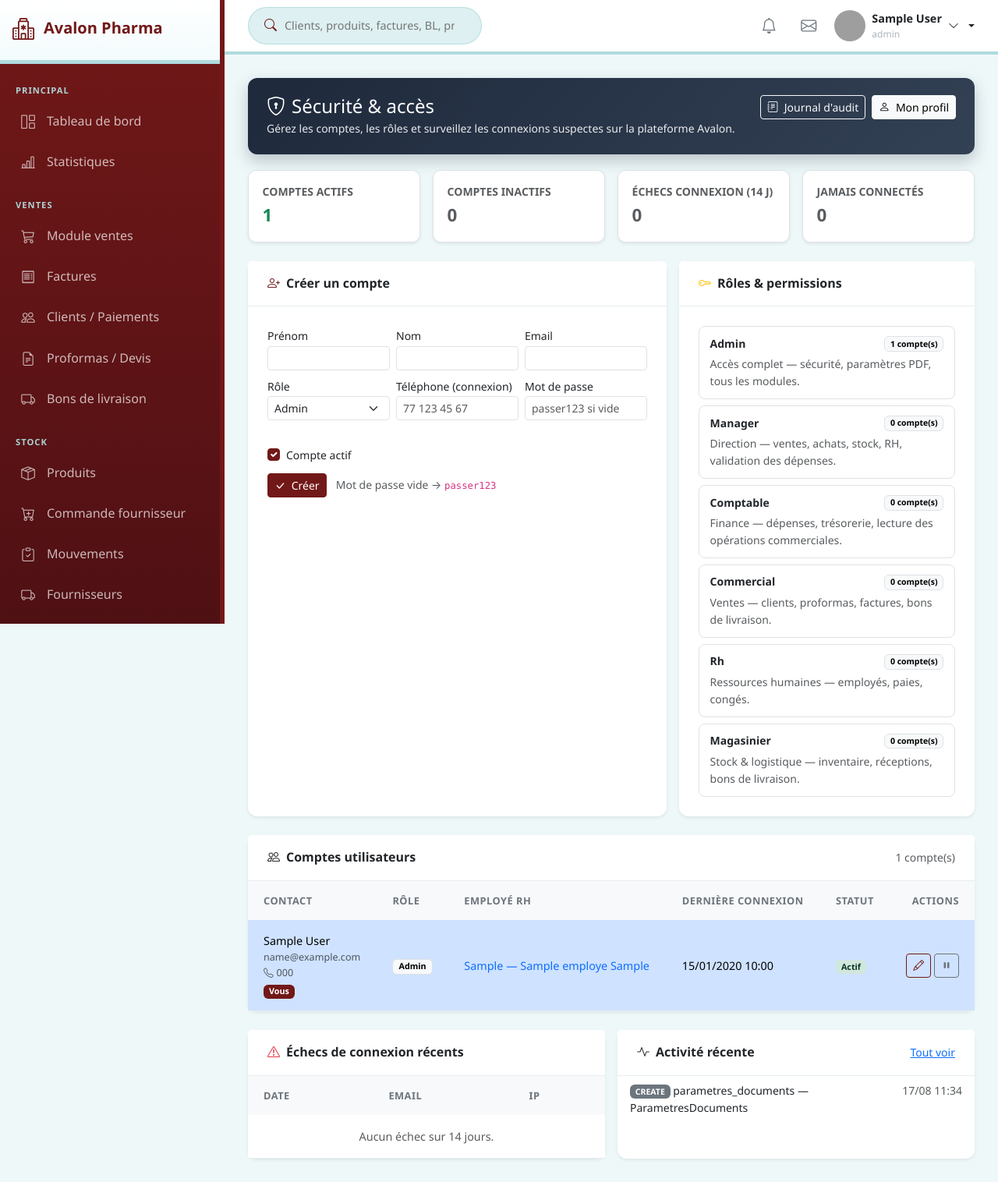
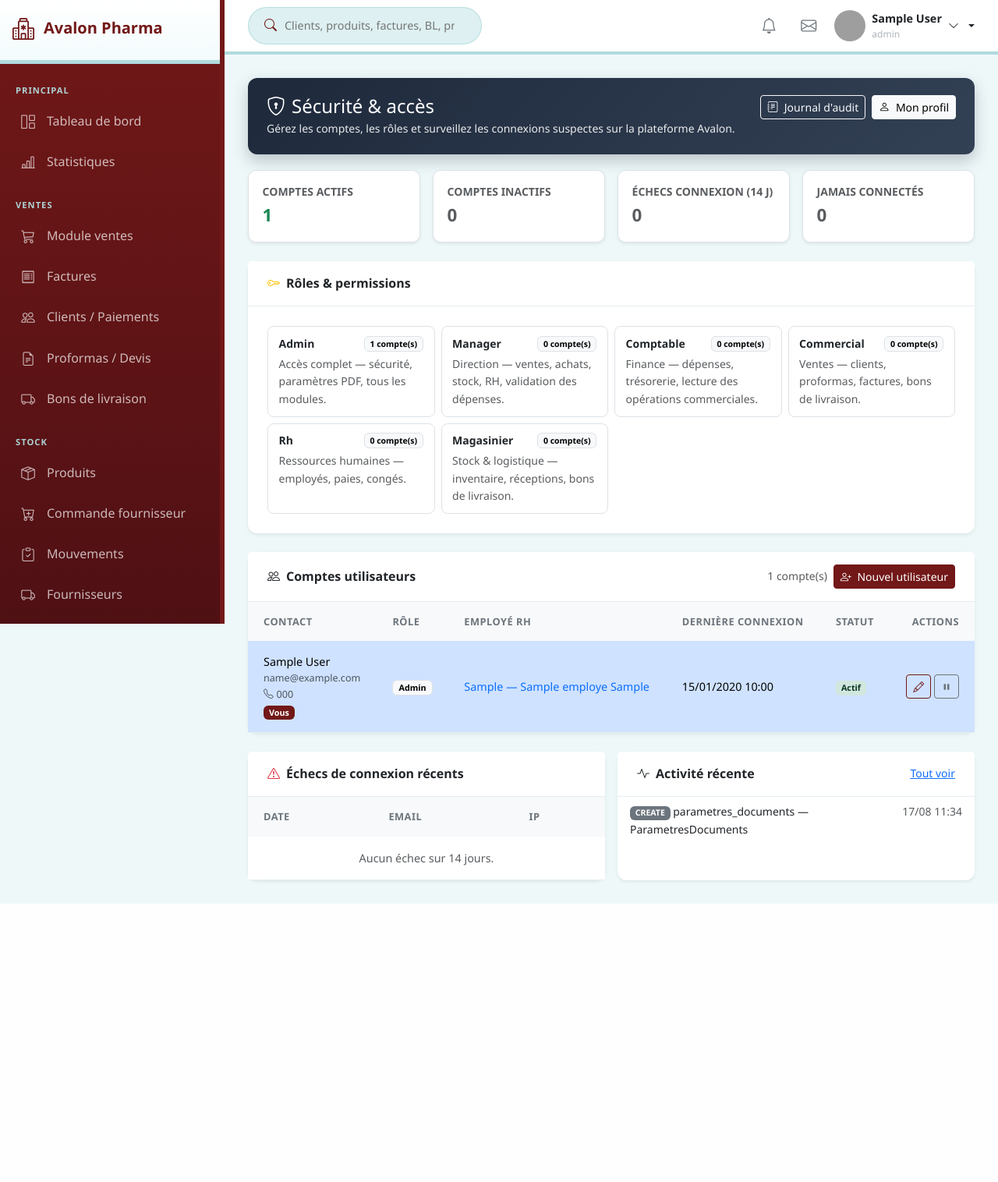
Before and after one commit to amadyfsy/AvalonPharmaInterne, a Flask app: page /securite/utilisateurs in a window 1280 px wide. Shown: the whole page at 78% size. After the commit the page ends 1159 px from the top, so only its background shows below. Run offline with Flask 3, Linux system fonts and the light colour scheme; a user stored in the database is signed in; tables that the repository leaves empty hold one stand-in row (values such as "Sample post"); grey boxes are pictures that could not be loaded.

Commit message:
Ouvre la création d’utilisateur en modale, comme la modification.
Co-authored-by: Cursor <cursoragent@cursor.com>

```diff
--- a/app/templates/securite/utilisateurs.html
+++ b/app/templates/securite/utilisateurs.html
@@ -85,68 +85,15 @@
   {% endif %}
 
   <div class="row g-3 mb-4">
-    <div class="col-lg-7">
-      <div class="card shadow-sm border-0 h-100">
-        <div class="card-header bg-white py-3">
-          <strong><i class="bi bi-person-plus me-2 text-primary"></i>Créer un compte</strong>
-        </div>
-        <div class="card-body">
-          <form method="post" class="row g-2 align-items-end">
-            {{ form.hidden_tag() }}
-            <input type="hidden" name="admin_action" value="create_user">
-            <div class="col-md-4">
-              <label class="form-label small mb-0">Prénom</label>
-              <input type="text" name="new_first_name" class="form-control form-control-sm" required>
-            </div>
-            <div class="col-md-4">
-              <label class="form-label small mb-0">Nom</label>
-              <input type="text" name="new_last_name" class="form-control form-control-sm" required>
-            </div>
-            <div class="col-md-4">
-              <label class="form-label small mb-0">Email</label>
-              <input type="email" name="new_email" class="form-control form-control-sm" required>
-            </div>
-            <div class="col-md-4">
-              <label class="form-label small mb-0">Rôle</label>
-              <select name="new_role" class="form-select form-select-sm" required>
-                {% for role in role_options %}
-                  <option value="{{ role }}">{{ role|capitalize }}</option>
-                {% endfor %}
-              </select>
-            </div>
-            <div class="col-md-4">
-              <label class="form-label small mb-0">Téléphone (connexion)</label>
-              <input type="tel" name="new_telephone" class="form-control form-control-sm" placeholder="77 123 45 67">
-            </div>
-            <div class="col-md-4">
-              <label class="form-label small mb-0">Mot de passe</label>
-              <input type="password" name="new_password" class="form-control form-control-sm" placeholder="passer123 si vide" autocomplete="new-password">
-            </div>
-            <div class="col-md-4">
-              <div class="form-check mt-4">
-                <input class="form-check-input" type="checkbox" name="new_is_active" id="new_is_active" checked>
-                <label class="form-check-label small" for="new_is_active">Compte actif</label>
-              </div>
-            </div>
-            <div class="col-12">
-              <button type="submit" class="btn btn-primary btn-sm">
-                <i class="bi bi-check-lg me-1"></i> Créer
-              </button>
-              <span class="small text-muted ms-2">Mot de passe vide → <code>passer123</code></span>
-            </div>
-          </form>
-        </div>
-      </div>
-    </div>
-    <div class="col-lg-5">
-      <div class="card shadow-sm border-0 h-100">
+    <div class="col-12">
+      <div class="card shadow-sm border-0">
         <div class="card-header bg-white py-3">
           <strong><i class="bi bi-key me-2 text-warning"></i>Rôles & permissions</strong>
         </div>
         <div class="card-body small">
           <div class="row g-2">
             {% for role in role_options %}
-              <div class="col-12">
+              <div class="col-md-6 col-xl-3">
                 <div class="role-card">
                   <div class="d-flex justify-content-between align-items-center mb-1">
                     <span class="fw-semibold text-capitalize">{{ role }}</span>
@@ -163,9 +110,14 @@
   </div>
 
   <div class="card shadow-sm border-0 mb-4">
-    <div class="card-header bg-white py-3 d-flex justify-content-between align-items-center">
+    <div class="card-header bg-white py-3 d-flex justify-content-between align-items-center flex-wrap gap-2">
       <strong><i class="bi bi-people me-2"></i>Comptes utilisateurs</strong>
-      <span class="small text-muted">{{ users|length }} compte(s)</span>
+      <div class="d-flex align-items-center gap-2">
+        <span class="small text-muted">{{ users|length }} compte(s)</span>
+        <button type="button" class="btn btn-sm btn-primary" data-bs-toggle="modal" data-bs-target="#createUserModal">
+          <i class="bi bi-person-plus me-1"></i> Nouvel utilisateur
+        </button>
+      </div>
     </div>
     <div class="table-responsive">
       <table class="table table-hover align-middle mb-0">
@@ -305,6 +257,62 @@
     </div>
   </div>
 
+  <div class="modal fade" id="createUserModal" tabindex="-1" aria-labelledby="createUserModalLabel" aria-hidden="true">
+    <div class="modal-dialog modal-dialog-centered">
+      <div class="modal-content">
+        <form method="post">
+          <div class="modal-header">
+            <h2 class="modal-title h5" id="createUserModalLabel">Nouvel utilisateur</h2>
+            <button type="button" class="btn-close" data-bs-dismiss="modal" aria-label="Fermer"></button>
+          </div>
+          <div class="modal-body">
+            <p class="small text-muted mb-3">Mot de passe vide → <code>passer123</code></p>
+            {{ form.hidden_tag() }}
+            <input type="hidden" name="admin_action" value="create_user">
+            <div class="mb-3">
+              <label class="form-label" for="new_first_name">Prénom</label>
+              <input type="text" class="form-control" name="new_first_name" id="new_first_name" required>
+            </div>
+            <div class="mb-3">
+              <label class="form-label" for="new_last_name">Nom</label>
+              <input type="text" class="form-control" name="new_last_name" id="new_last_name" required>
+            </div>
+            <div class="mb-3">
+              <label class="form-label" for="new_email">Email</label>
+              <input type="email" class="form-control" name="new_email" id="new_email" required autocomplete="off">
+            </div>
+            <div class="mb-3">
+              <label class="form-label" for="new_telephone">Téléphone</label>
+              <input type="tel" class="form-control" name="new_telephone" id="new_telephone" placeholder="77 123 45 67">
+            </div>
+            <div class="mb-3">
+              <label class="form-label" for="new_role">Rôle</label>
+              <select class="form-select" name="new_role" id="new_role" required>
+                {% for role in role_options %}
+                  <option value="{{ role }}">{{ role|capitalize }}</option>
+                {% endfor %}
+              </select>
+            </div>
+            <div class="mb-3">
+              <label class="form-label" for="new_password">Mot de passe (optionnel)</label>
+              <input type="password" class="form-control" name="new_password" id="new_password" placeholder="passer123 si vide" autocomplete="new-password">
+            </div>
+            <div class="form-check mb-0">
+              <input class="form-check-input" type="checkbox" name="new_is_active" id="new_is_active" checked>
+              <label class="form-check-label" for="new_is_active">Compte actif</label>
+            </div>
+          </div>
+          <div class="modal-footer">
+            <button type="button" class="btn btn-light border" data-bs-dismiss="modal">Annuler</button>
+            <button type="submit" class="btn btn-primary">
+              <i class="bi bi-person-plus me-1"></i> Créer l'utilisateur
+            </button>
+          </div>
+        </form>
+      </div>
+    </div>
+  </div>
+
   <div class="modal fade" id="editUserModal" tabindex="-1" aria-hidden="true">
     <div class="modal-dialog modal-dialog-centered">
       <div class="modal-content">
```
Also changed, not shown: app/templates/auth/profil.html (+62 -53 lines).
